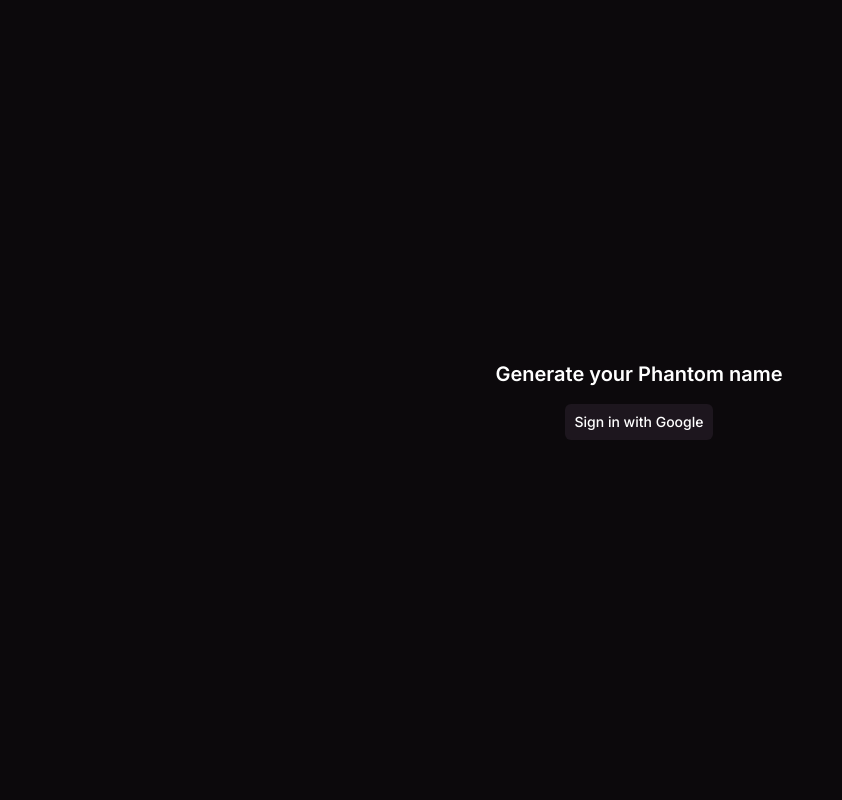
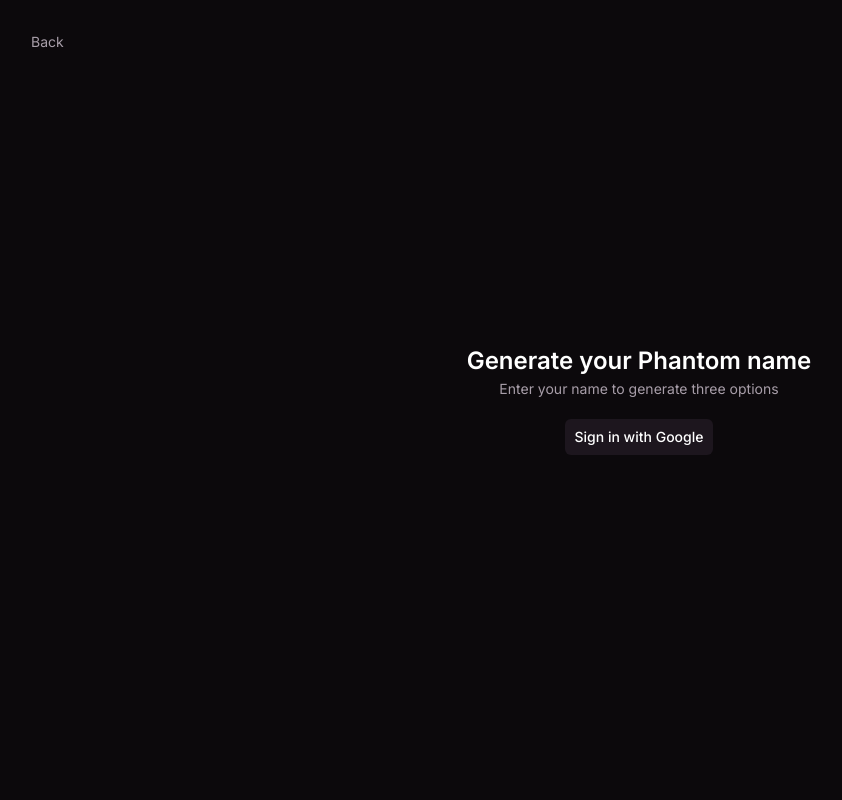
Before and after one commit to tmacsmee/phantom-name-picker, a Python web app: template templates/form.html in a window 1280 px wide. Shown: the whole page, without its empty margins (1-843 px from the left). Run offline with Jinja, Linux system fonts and the light colour scheme; the template is opened without the code that fills it, so the values that code supplies are empty.

Commit message:
feat: back button on form

```diff
--- a/static/styles.css
+++ b/static/styles.css
@@ -10,6 +10,8 @@
       "Segoe UI Symbol", "Noto Color Emoji";
     --font-mono: ui-monospace, SFMono-Regular, Menlo, Monaco, Consolas, "Liberation Mono",
       "Courier New", monospace;
+    --color-mauve-200: oklch(92.2% 0.005 325.62);
+    --color-mauve-300: oklch(86.5% 0.012 325.68);
     --color-mauve-400: oklch(71.1% 0.019 323.02);
     --color-mauve-700: oklch(36.4% 0.029 323.89);
     --color-mauve-800: oklch(26.3% 0.024 320.12);
@@ -23,6 +25,8 @@
     --text-sm--line-height: calc(1.25 / 0.875);
     --text-xl: 1.25rem;
     --text-xl--line-height: calc(1.75 / 1.25);
+    --text-2xl: 1.5rem;
+    --text-2xl--line-height: calc(2 / 1.5);
     --text-6xl: 3.75rem;
     --text-6xl--line-height: 1;
     --font-weight-medium: 500;
@@ -188,8 +192,23 @@
   .visible {
     visibility: visible;
   }
+  .fixed {
+    position: fixed;
+  }
   .static {
     position: static;
+  }
+  .top-4 {
+    top: calc(var(--spacing) * 4);
+  }
+  .top-8 {
+    top: calc(var(--spacing) * 8);
+  }
+  .left-4 {
+    left: calc(var(--spacing) * 4);
+  }
+  .left-8 {
+    left: calc(var(--spacing) * 8);
   }
   .mx-auto {
     margin-inline: auto;
@@ -202,6 +221,9 @@
   }
   .hidden {
     display: none;
+  }
+  .table {
+    display: table;
   }
   .h-0 {
     height: 0px;
@@ -221,8 +243,17 @@
   .max-w-sm {
     max-width: var(--container-sm);
   }
+  .flex-grow {
+    flex-grow: 1;
+  }
   .grow {
     flex-grow: 1;
+  }
+  .border-collapse {
+    border-collapse: collapse;
+  }
+  .resize {
+    resize: both;
   }
   .flex-col {
     flex-direction: column;
@@ -239,11 +270,23 @@
   .gap-x-4 {
     column-gap: calc(var(--spacing) * 4);
   }
+  .gap-y-0 {
+    row-gap: 0px;
+  }
+  .gap-y-0\.5 {
+    row-gap: calc(var(--spacing) * 0.5);
+  }
+  .gap-y-1 {
+    row-gap: var(--spacing);
+  }
   .gap-y-2 {
     row-gap: calc(var(--spacing) * 2);
   }
   .gap-y-4 {
     row-gap: calc(var(--spacing) * 4);
+  }
+  .gap-y-5 {
+    row-gap: calc(var(--spacing) * 5);
   }
   .gap-y-8 {
     row-gap: calc(var(--spacing) * 8);
@@ -263,6 +306,9 @@
   }
   .bg-mauve-950 {
     background-color: var(--color-mauve-950);
+  }
+  .px-2 {
+    padding-inline: calc(var(--spacing) * 2);
   }
   .px-2\.5 {
     padding-inline: calc(var(--spacing) * 2.5);
@@ -288,6 +334,10 @@
   .font-inter {
     font-family: var(--font-inter);
   }
+  .text-2xl {
+    font-size: var(--text-2xl);
+    line-height: var(--tw-leading, var(--text-2xl--line-height));
+  }
   .text-6xl {
     font-size: var(--text-6xl);
     line-height: var(--tw-leading, var(--text-6xl--line-height));
@@ -295,10 +345,6 @@
   .text-sm {
     font-size: var(--text-sm);
     line-height: var(--tw-leading, var(--text-sm--line-height));
-  }
-  .text-xl {
-    font-size: var(--text-xl);
-    line-height: var(--tw-leading, var(--text-xl--line-height));
   }
   .font-medium {
     --tw-font-weight: var(--font-weight-medium);
@@ -308,15 +354,28 @@
     --tw-font-weight: var(--font-weight-semibold);
     font-weight: var(--font-weight-semibold);
   }
+  .text-mauve-200 {
+    color: var(--color-mauve-200);
+  }
+  .text-mauve-300 {
+    color: var(--color-mauve-300);
+  }
   .text-mauve-400 {
     color: var(--color-mauve-400);
   }
   .text-white {
     color: var(--color-white);
   }
+  .underline {
+    text-decoration-line: underline;
+  }
   .shadow {
     --tw-shadow: 0 1px 3px 0 var(--tw-shadow-color, rgb(0 0 0 / 0.1)), 0 1px 2px -1px var(--tw-shadow-color, rgb(0 0 0 / 0.1));
     box-shadow: var(--tw-inset-shadow), var(--tw-inset-ring-shadow), var(--tw-ring-offset-shadow), var(--tw-ring-shadow), var(--tw-shadow);
+  }
+  .outline {
+    outline-style: var(--tw-outline-style);
+    outline-width: 1px;
   }
   .transition-colors {
     transition-property: color, background-color, border-color, outline-color, text-decoration-color, fill, stroke, --tw-gradient-from, --tw-gradient-via, --tw-gradient-to;
@@ -444,6 +503,11 @@
   inherits: false;
   initial-value: 0 0 #0000;
 }
+@property --tw-outline-style {
+  syntax: "*";
+  inherits: false;
+  initial-value: solid;
+}
 @layer properties {
   @supports ((-webkit-hyphens: none) and (not (margin-trim: inline))) or ((-moz-orient: inline) and (not (color:rgb(from red r g b)))) {
     *, ::before, ::after, ::backdrop {
@@ -463,6 +527,7 @@
       --tw-ring-offset-width: 0px;
       --tw-ring-offset-color: #fff;
       --tw-ring-offset-shadow: 0 0 #0000;
+      --tw-outline-style: solid;
     }
   }
 }
--- a/templates/form.html
+++ b/templates/form.html
@@ -1,7 +1,18 @@
 {% extends "base.html" %}
 {% block content %}
-  <main class="flex flex-col items-center justify-center h-full gap-y-4">
-    <h1 class="text-xl font-semibold">Generate your Phantom name</h1>
+  <main class="flex flex-col items-center justify-center h-full gap-y-5">
+    <a
+      href="{{ url_for('index') }}"
+      class="text-sm text-mauve-400 hover:text-white fixed top-8 left-8"
+      >Back</a
+    >
+
+    <div class="flex flex-col items-center gap-y-0.5">
+      <h1 class="text-2xl font-semibold">Generate your Phantom name</h1>
+      <p class="text-sm text-mauve-400">
+        Enter your name to generate three options
+      </p>
+    </div>
 
     {% if not user %}
       <a
@@ -19,7 +30,7 @@
       >
         <div class="flex gap-y-2 flex-col">
           <input type="hidden" name="_csrf_token" value="{{ csrf_token() }}" />
-          <label for="first_name" class="font-medium">First name</label>
+          <label for="first_name" class="font-medium text-sm">First name</label>
           <input
             id="first_name"
             name="first_name"
@@ -33,7 +44,7 @@
         </div>
 
         <div class="flex flex-col gap-y-2">
-          <label for="last_name" class="font-medium">Last name</label>
+          <label for="last_name" class="font-medium text-sm">Last name</label>
           <input
             id="last_name"
             name="last_name"
```
